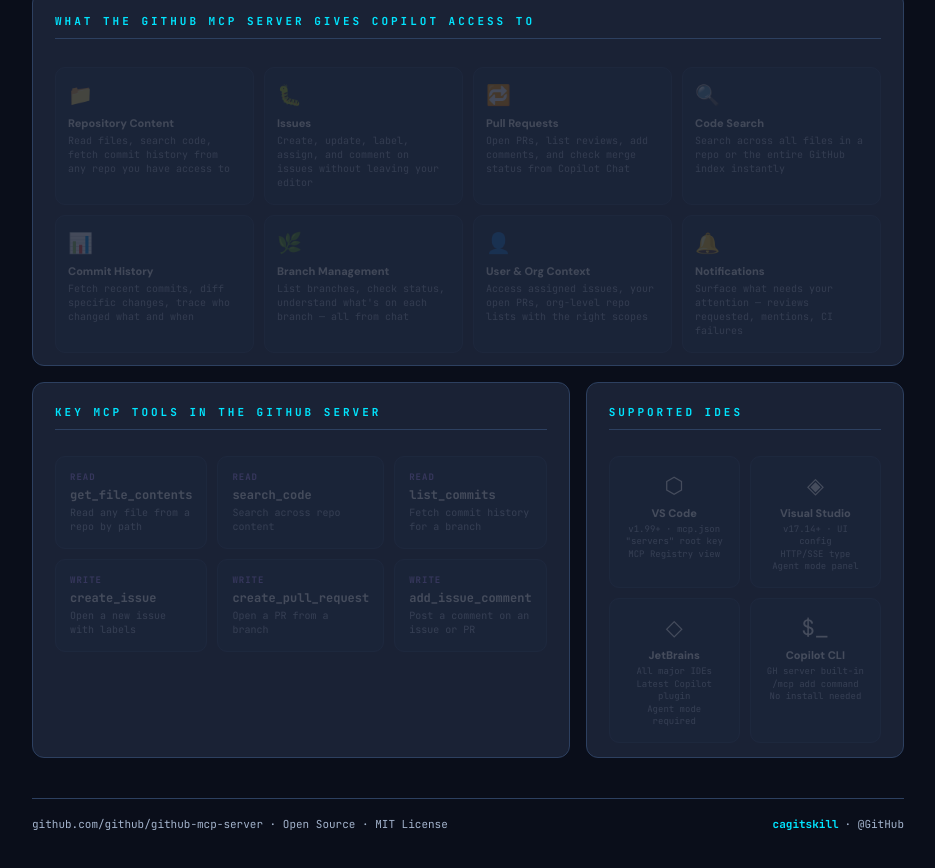
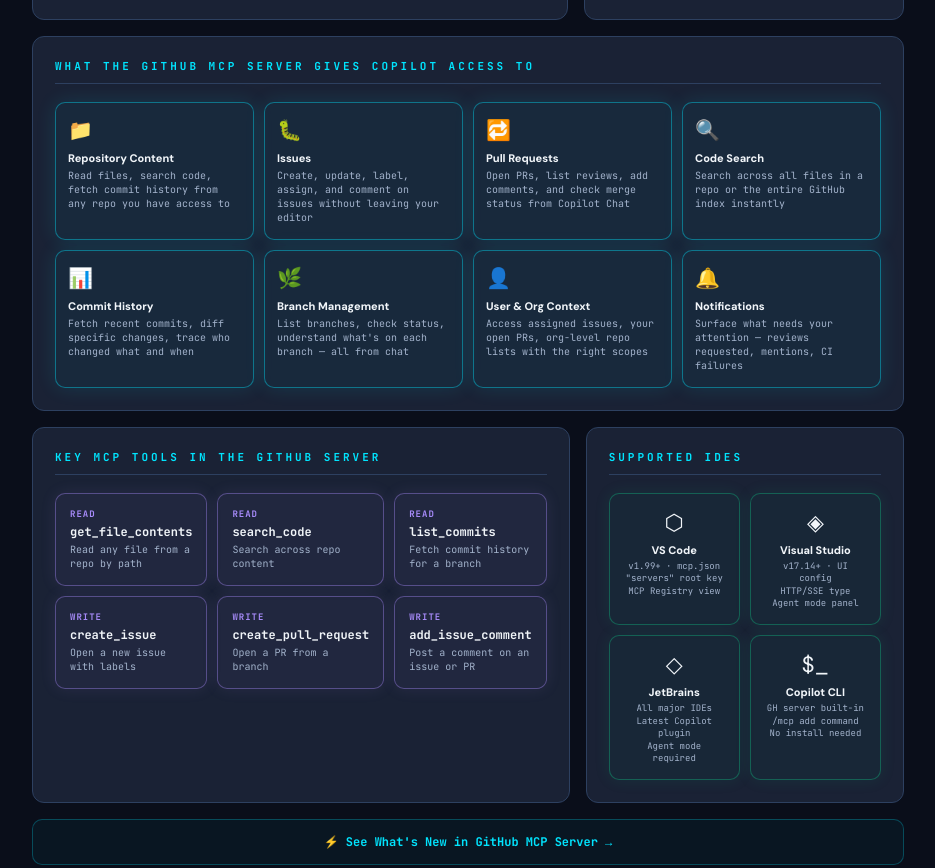
Before and after one commit to cagitskill/git-skill, a plain HTML site: page docs/github-mcp-demo.html in a window 1280 px wide. Shown: the part 1297-2165 px from the top of the page, without its empty margins (172-1107 px from the left). Drawn offline with Linux system fonts and the light colour scheme.

Commit message:
Add files via upload
updt

```diff
--- a/docs/github-mcp-demo.html
+++ b/docs/github-mcp-demo.html
@@ -437,6 +437,9 @@
     </div>
   </div>
 
+  <!-- WHAT'S NEW BADGE -->
+  <a href="github-mcp-whats-new.html" style="display:inline-flex;align-items:center;gap:6px;margin-bottom:20px;padding:5px 14px;border-radius:100px;border:1px solid rgba(167,139,250,0.3);background:rgba(167,139,250,0.06);font-family:var(--mono);font-size:10px;font-weight:700;color:var(--accent2);text-decoration:none;transition:all 0.2s;" onmouseover="this.style.borderColor='var(--accent2)';this.style.boxShadow='0 0 10px rgba(167,139,250,0.2)'" onmouseout="this.style.borderColor='rgba(167,139,250,0.3)';this.style.boxShadow='none'">⚡ What's New in GitHub MCP Server →</a>
+
   <!-- HERO -->
   <div class="hero">
     <div class="hero-eyebrow">Model Context Protocol</div>
@@ -567,7 +570,7 @@
   </div>
 
   <!-- CAPABILITIES -->
-  <div class="card" style="margin-bottom:16px;">
+  <div class="card" id="secCaps" style="margin-bottom:16px;">
     <div class="card-label">What the GitHub MCP Server Gives Copilot Access To</div>
     <div class="cap-grid">
       <div class="cap" id="cap0" onclick="lightUpCards()">
@@ -614,7 +617,7 @@
   </div>
 
   <!-- MCP TOOLS + IDEs side by side -->
-  <div style="display:grid; grid-template-columns:1fr 1fr; gap:16px; margin-bottom:16px;">
+  <div id="secToolsIDEs" style="display:grid; grid-template-columns:1fr 1fr; gap:16px; margin-bottom:16px;">
 
     <div class="card">
       <div class="card-label">Key MCP Tools in the GitHub Server</div>
@@ -679,6 +682,9 @@
     </div>
 
   </div>
+
+  <!-- WHAT'S NEW LINK -->
+  <a href="github-mcp-whats-new.html" style="display:flex;align-items:center;justify-content:center;gap:8px;padding:14px;margin-bottom:16px;border-radius:10px;border:1px solid rgba(0,229,255,0.25);background:rgba(0,229,255,0.04);color:var(--accent);font-family:var(--mono);font-size:12px;font-weight:700;text-decoration:none;transition:all 0.2s;" onmouseover="this.style.background='rgba(0,229,255,0.1)';this.style.borderColor='rgba(0,229,255,0.5)';this.style.boxShadow='0 0 14px rgba(0,229,255,0.15)'" onmouseout="this.style.background='rgba(0,229,255,0.04)';this.style.borderColor='rgba(0,229,255,0.25)';this.style.boxShadow='none'">⚡ See What's New in GitHub MCP Server →</a>
 
   <!-- FOOTER -->
   <div class="footer">
@@ -873,6 +879,24 @@
     document.getElementById('ide' + i)?.classList.remove('live');
   }
 }
+
+// ── SCROLL-TRIGGERED CARD ACTIVATION ──
+const scrollObs = new IntersectionObserver((entries) => {
+  entries.forEach(entry => {
+    if (entry.isIntersecting) {
+      const id = entry.target.id;
+      if (id === 'secCaps') {
+        setTimeout(() => lightUpCaps(), 300);
+      } else if (id === 'secToolsIDEs') {
+        setTimeout(() => lightUpTools(), 300);
+        setTimeout(() => lightUpIDEs(), 800);
+      }
+      scrollObs.unobserve(entry.target);
+    }
+  });
+}, { threshold: 0.2 });
+
+document.querySelectorAll('#secCaps, #secToolsIDEs').forEach(el => scrollObs.observe(el));
 </script>
 </body>
 </html>
```
